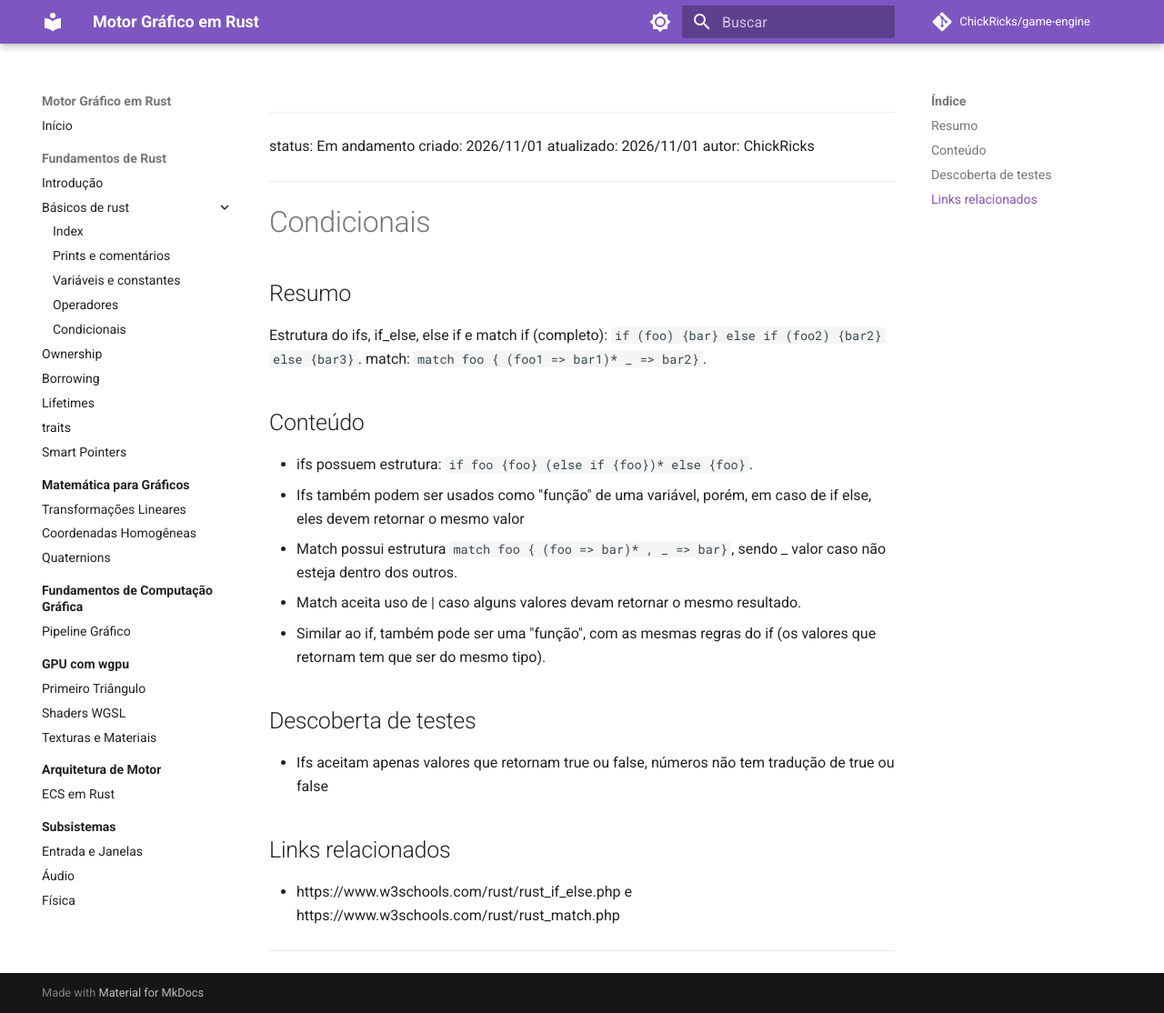
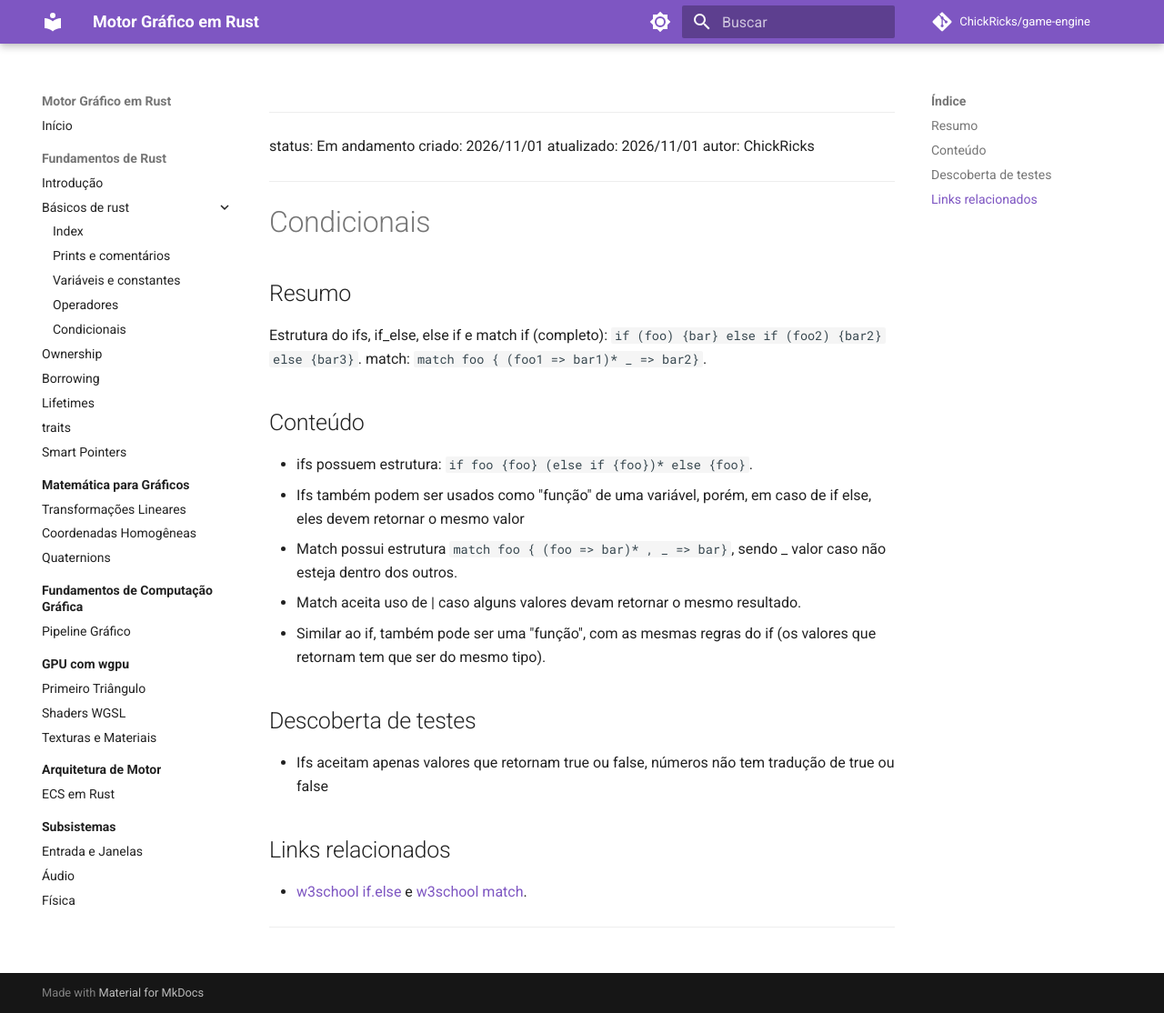
Before and after one commit to ChickRicks/game-engine, an MkDocs documentation site: the page built from docs/1-fundamentos-rust/1-basics/4-Condicionais.md, in a window 1280 px wide and 1114 px high. Shown: the whole window at 91% size. Built offline with MkDocs 1.6.1 and Material for MkDocs 9.7.7, drawn with Linux system fonts in a browser that asks for light colours; comment, search, counter and statistics services are not loaded.

Commit message:
vault backup: 2026-11-01 17:01:13

```diff
--- a/docs/1-fundamentos-rust/1-basics/4-Condicionais.md
+++ b/docs/1-fundamentos-rust/1-basics/4-Condicionais.md
@@ -21,6 +21,6 @@ match: `match foo { (foo1 => bar1)* _ => bar2}`.
 ## Descoberta de testes
 - Ifs aceitam apenas valores que retornam true ou false, números não tem tradução de true ou false
 ## Links relacionados
--  https://www.w3schools.com/rust/rust_if_else.php e https://www.w3schools.com/rust/rust_match.php
+-  [w3school if.else](https://www.w3schools.com/rust/rust_if_else.php) e [w3school match](https://www.w3schools.com/rust/rust_match.php).
 
 ---
```
Also changed, not shown: docs/1-fundamentos-rust/1-basics/1-Prints-e-comentarios.md (+1 -1 lines), docs/1-fundamentos-rust/1-basics/2-Variaveis-e-constantes.md (+1 -1 lines), docs/1-fundamentos-rust/1-basics/3-Operadores.md (+1 -1 lines).
